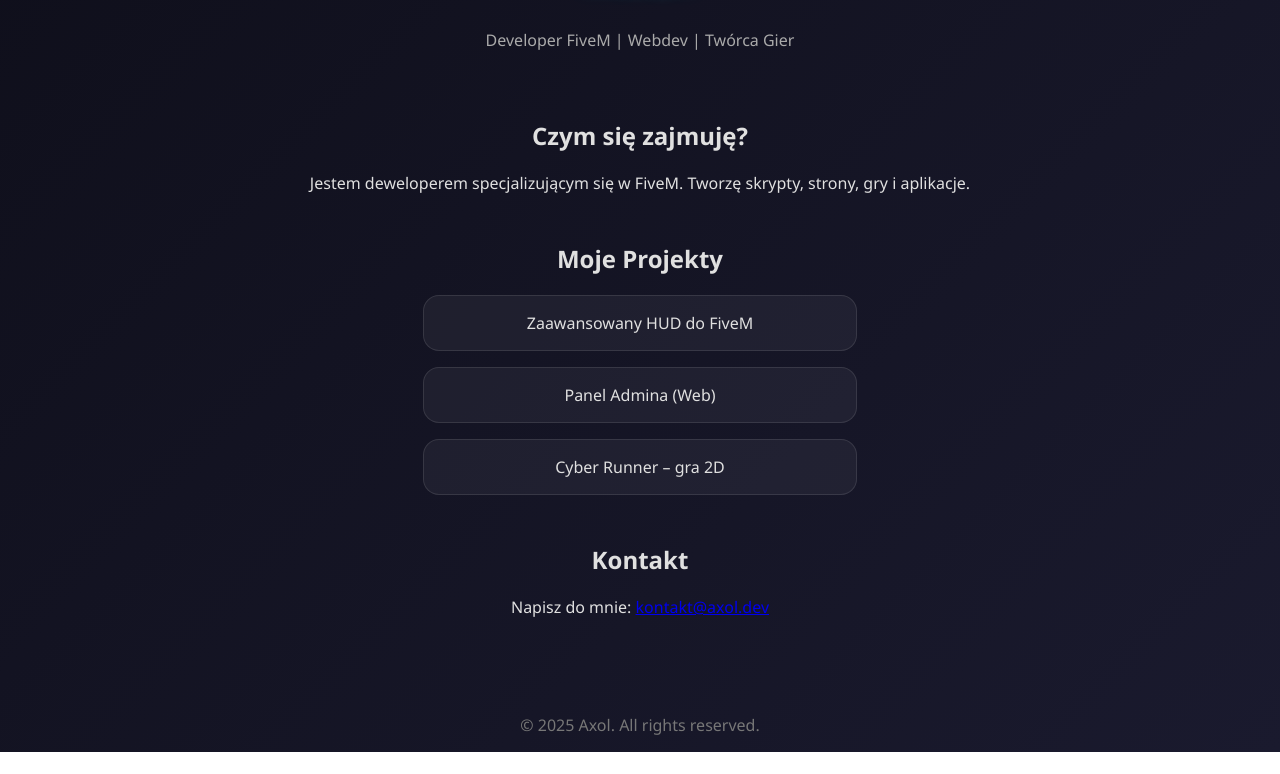
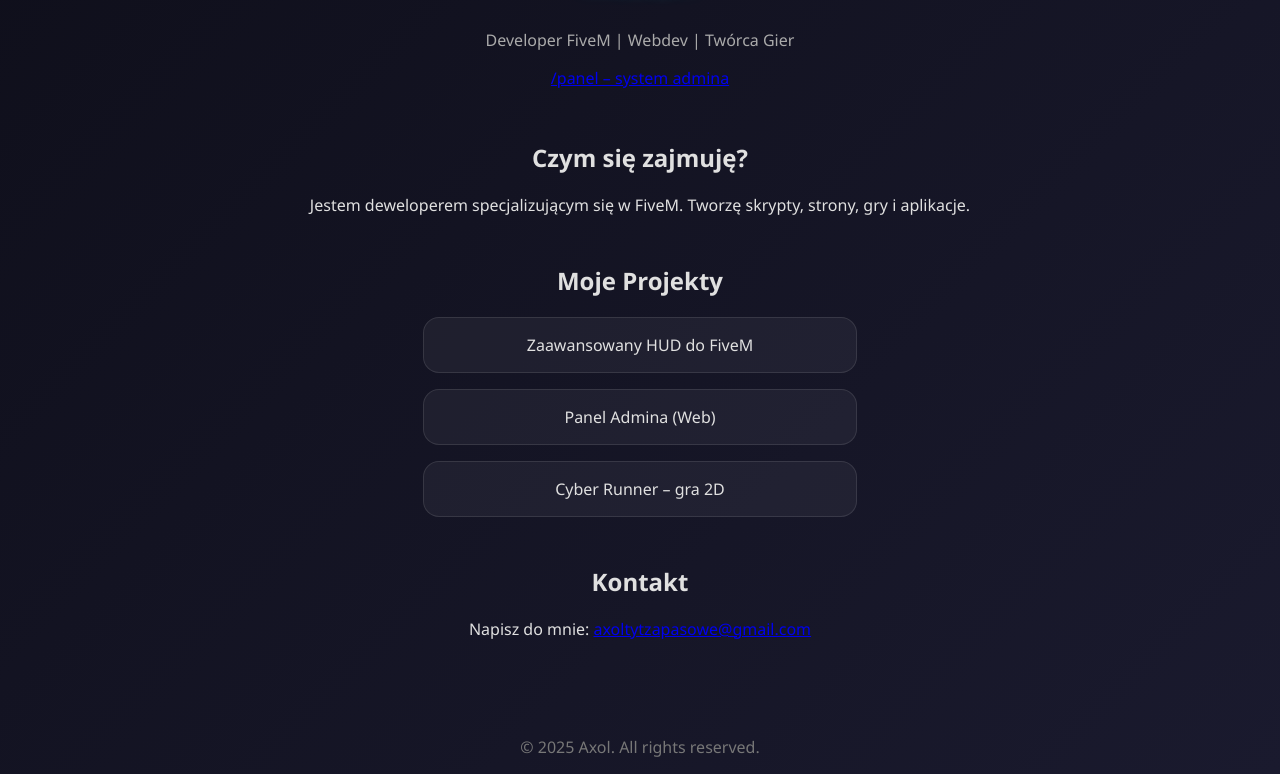
Before and after one commit to Axoltyt/portfolio, a plain HTML site: page index.html in a window 1280 px wide. Shown: the part 100-874 px from the top of the page. Before the commit the page ends 852 px from the top, so only its background shows below. Drawn offline with nearby package versions, Linux system fonts and the light colour scheme.

Commit message:
Update index.html

```diff
--- a/index.html
+++ b/index.html
@@ -11,6 +11,7 @@
   <header>
     <h1 class="neon">Axol</h1>
     <p class="subtitle">Developer FiveM | Webdev | Twórca Gier</p>
+    <a href="panel.html" class="link">/panel – system admina</a>
   </header>
 
   <main>
@@ -28,7 +29,7 @@
 
     <section class="contact">
       <h2>Kontakt</h2>
-      <p>Napisz do mnie: <a href="mailto:kontakt@axol.dev">kontakt@axol.dev</a></p>
+      <p>Napisz do mnie: <a href="mailto:axoltytzapasowe@gmail.com">axoltytzapasowe@gmail.com</a></p>
     </section>
   </main>
 
```
